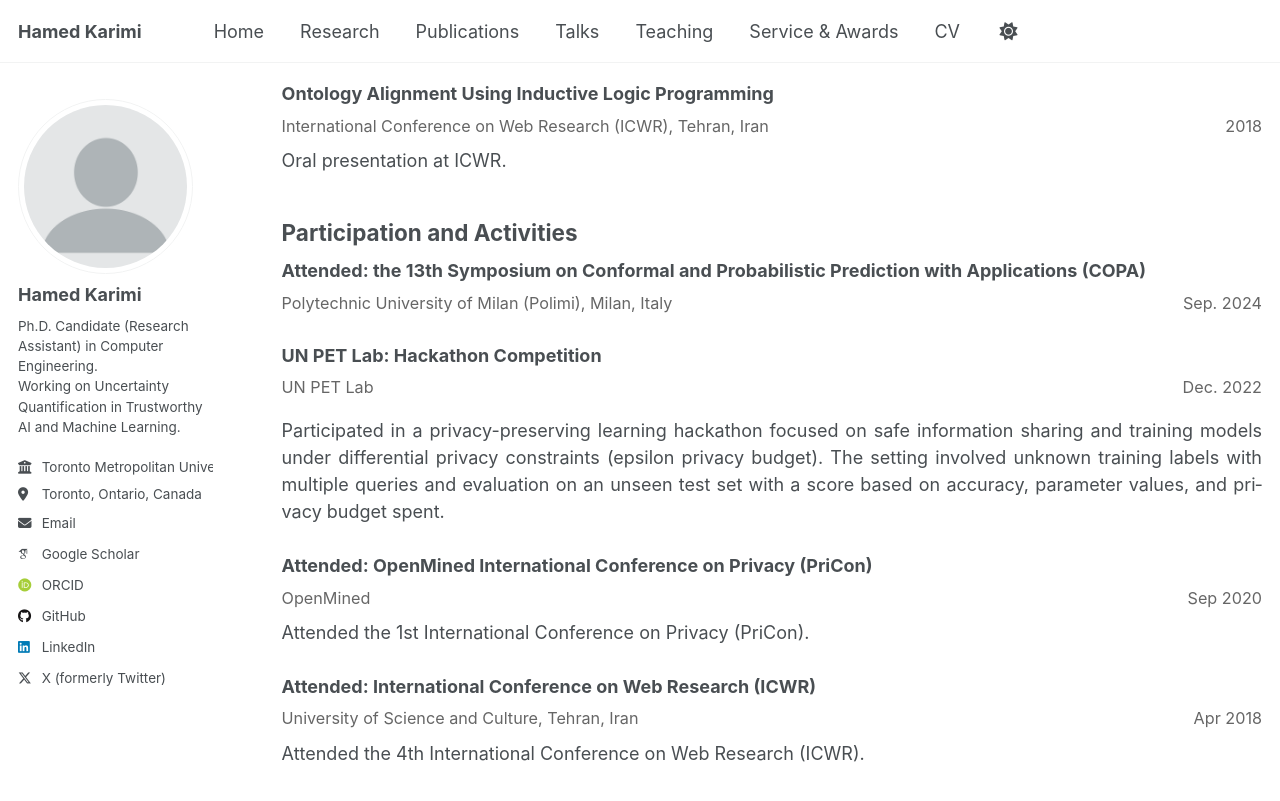
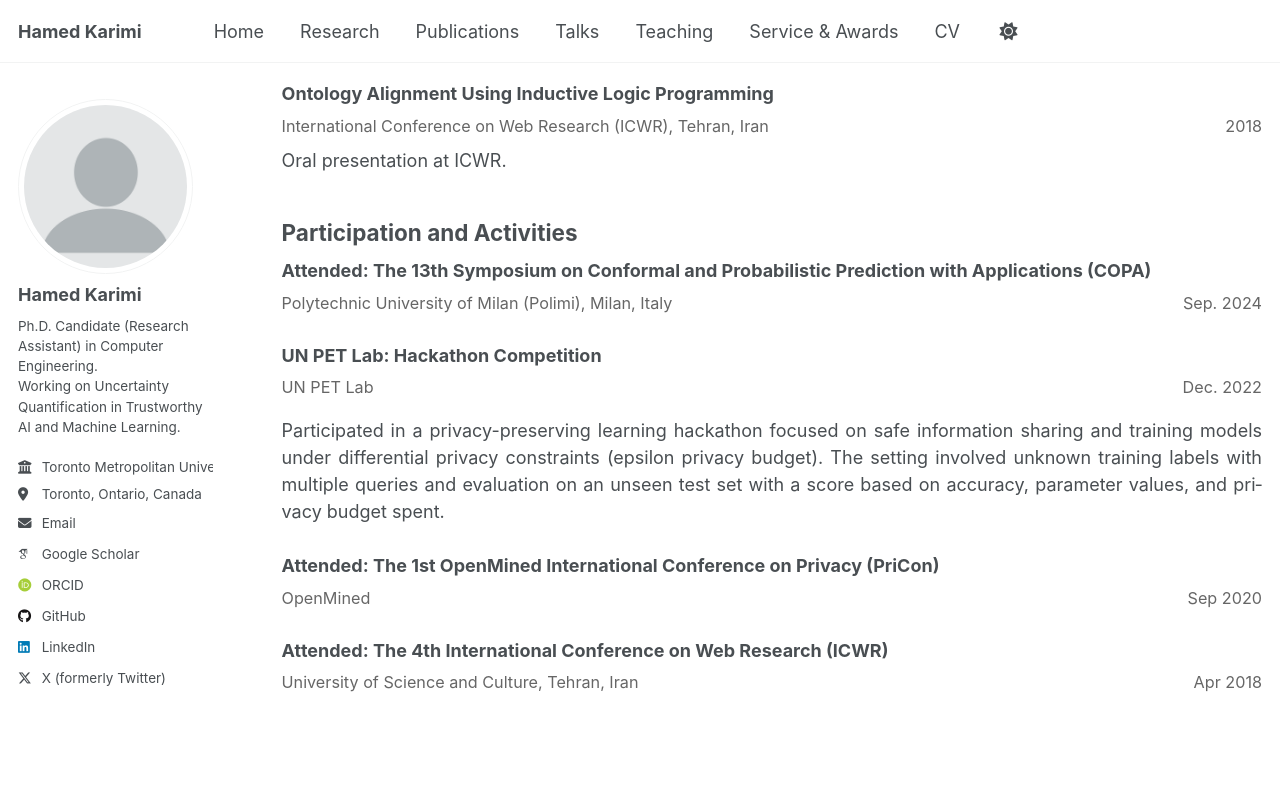
Before and after one commit to hamedmx/hamedmx.github.io, a Jekyll site: the page built from _pages/talks.md, in a window 1280 px wide and 900 px high, scrolled down 805 px. Shown: the top 801 px of the window. Built offline with Jekyll 4.4.1, drawn with Linux system fonts in a browser that asks for light colours; some web fonts are replaced; a script that is not in the unit is left out; part of the change alters nothing that is shown.

Commit message:
Update talks.md

```diff
--- a/_pages/talks.md
+++ b/_pages/talks.md
@@ -89,7 +89,7 @@ author_profile: true
 ## Participation and Activities
 
 <div class="item-block">
-  <p class="item-title"><strong>Attended: the 13th Symposium on Conformal and Probabilistic Prediction with Applications (COPA)</strong></p>
+  <p class="item-title"><strong>Attended: The 13th Symposium on Conformal and Probabilistic Prediction with Applications (COPA)</strong></p>
   <div class="cv-meta">
     <span class="where">Polytechnic University of Milan (Polimi), Milan, Italy</span>
     <span class="when">Sep. 2024</span>
@@ -109,19 +109,19 @@ Participated in a privacy-preserving learning hackathon focused on safe informat
 </div>
 
 <div class="item-block">
-  <p class="item-title"><strong>Attended: OpenMined International Conference on Privacy (PriCon)</strong></p>
+  <p class="item-title"><strong>Attended: The 1st OpenMined International Conference on Privacy (PriCon)</strong></p>
   <div class="cv-meta">
     <span class="where">OpenMined</span>
     <span class="when">Sep 2020</span>
   </div>
-  <p class="item-desc">Attended the 1st International Conference on Privacy (PriCon).</p>
+  <!-- <p class="item-desc">Attended the 1st International Conference on Privacy (PriCon).</p> -->
 </div>
 
 <div class="item-block">
-  <p class="item-title"><strong>Attended: International Conference on Web Research (ICWR)</strong></p>
+  <p class="item-title"><strong>Attended: The 4th International Conference on Web Research (ICWR)</strong></p>
   <div class="cv-meta">
     <span class="where">University of Science and Culture, Tehran, Iran</span>
     <span class="when">Apr 2018</span>
   </div>
-  <p class="item-desc">Attended the 4th International Conference on Web Research (ICWR).</p>
+  <!-- <p class="item-desc">Attended the 4th International Conference on Web Research (ICWR).</p> -->
 </div>
```
